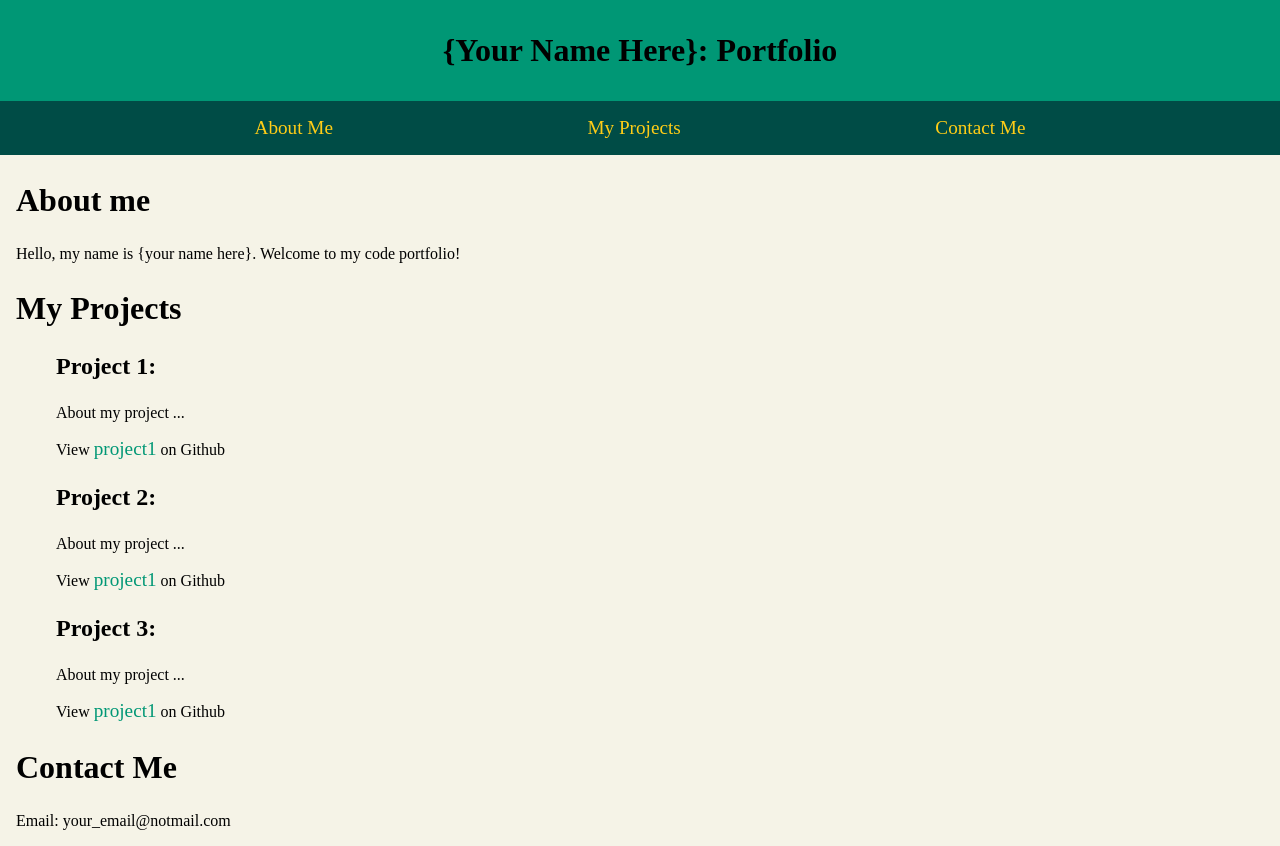
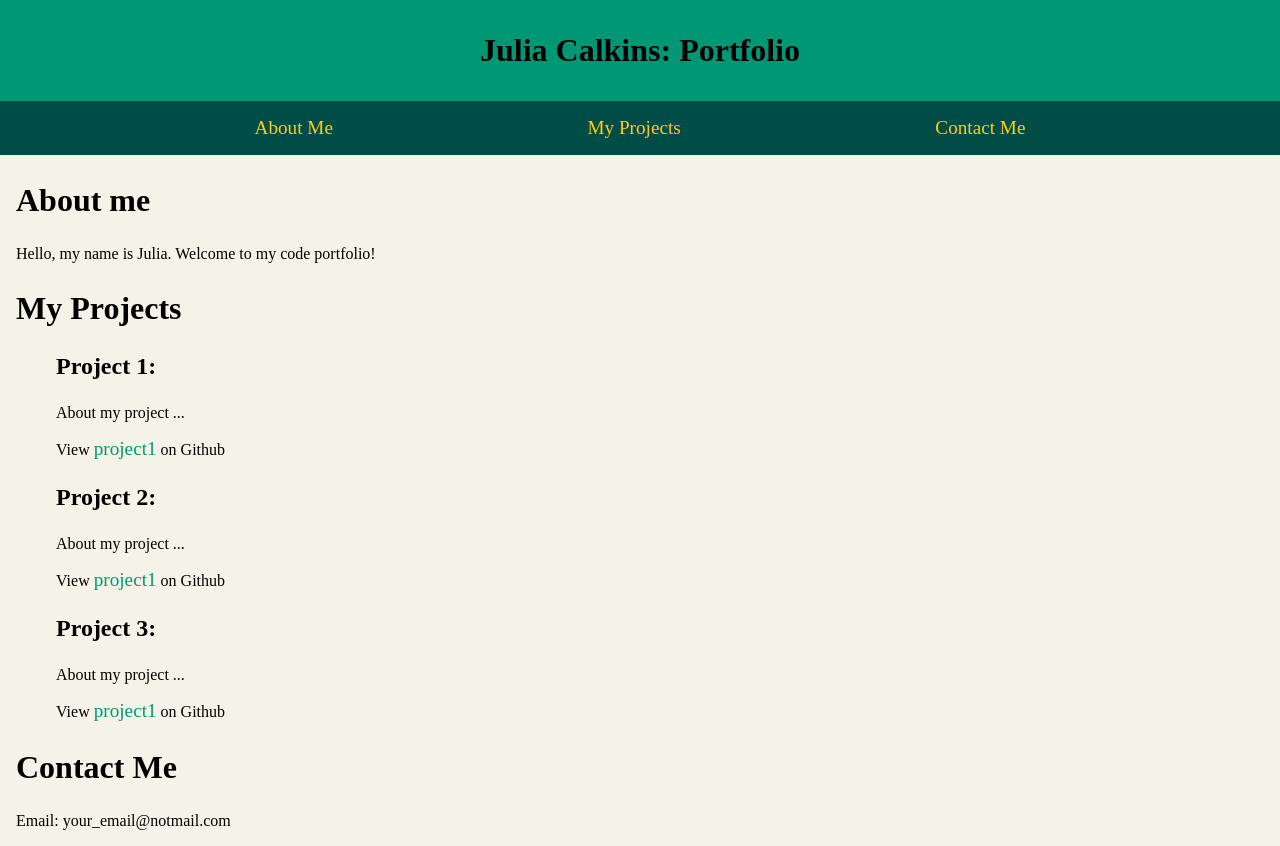
Before and after one commit to JCalkins5/cool-repository, a plain HTML site: page index.html in a window 1280 px wide. Drawn offline with Linux system fonts and the light colour scheme.

Commit message:
Update index.html

```diff
--- a/index.html
+++ b/index.html
@@ -7,7 +7,7 @@
         <link rel="stylesheet" href="style.css" />
     </head>
     <body>
-        <h1> {Your Name Here}: Portfolio </h1>
+        <h1> Julia Calkins: Portfolio </h1>
 
         <nav>
             <ul>
@@ -18,7 +18,7 @@
         </nav>
         <div id="about">
             <h2> About me </h2>
-            <p> Hello, my name is {your name here}.
+            <p> Hello, my name is Julia.
             Welcome to my code portfolio! </p>
         </div>
 
```
